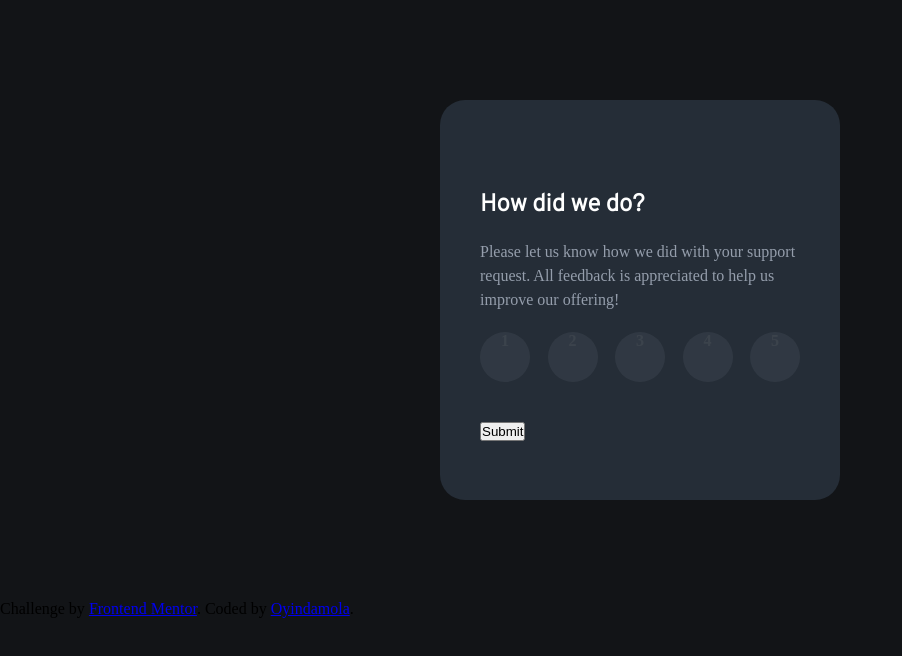
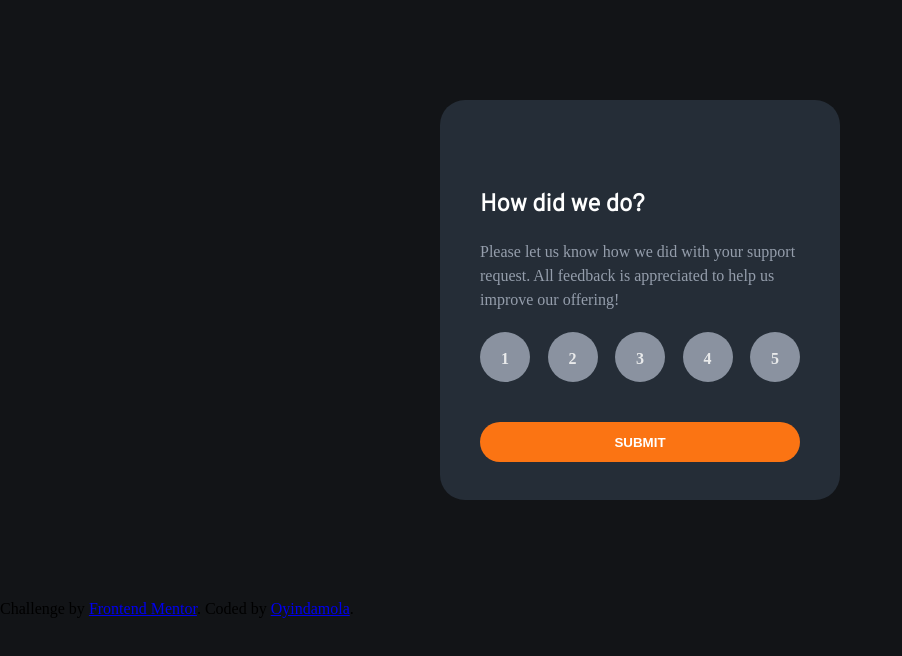
Before and after one commit to oyindamolaWbCode/interactive_rating-, a plain HTML site: page index.html in a window 1280 px wide. Shown: the whole page, without its empty margins (0-902 px from the left). Drawn offline with Linux system fonts and the light colour scheme.

Commit message:
interface styling done

```diff
--- a/style.css
+++ b/style.css
@@ -41,12 +41,25 @@ body{
     width:50px;
     height:50px;
     background-color:hsl(217, 12%, 63%);
-    opacity:0.1;
+    opacity:0.9;
     border-radius: 70%;
 }
 
 #rate{
     text-align: center;
+    margin-top:18px;
     color:white;
     opacity: 9.0;
 }
+
+button{
+    width:100%;
+    height:40px;
+    border-radius: 20px;
+    border: 0;
+    text-transform: uppercase;
+    letter-spacing: 0.9;
+    font-weight: bold;
+    background-color: hsl(25, 97%, 53%);
+    color:white;
+}
```
